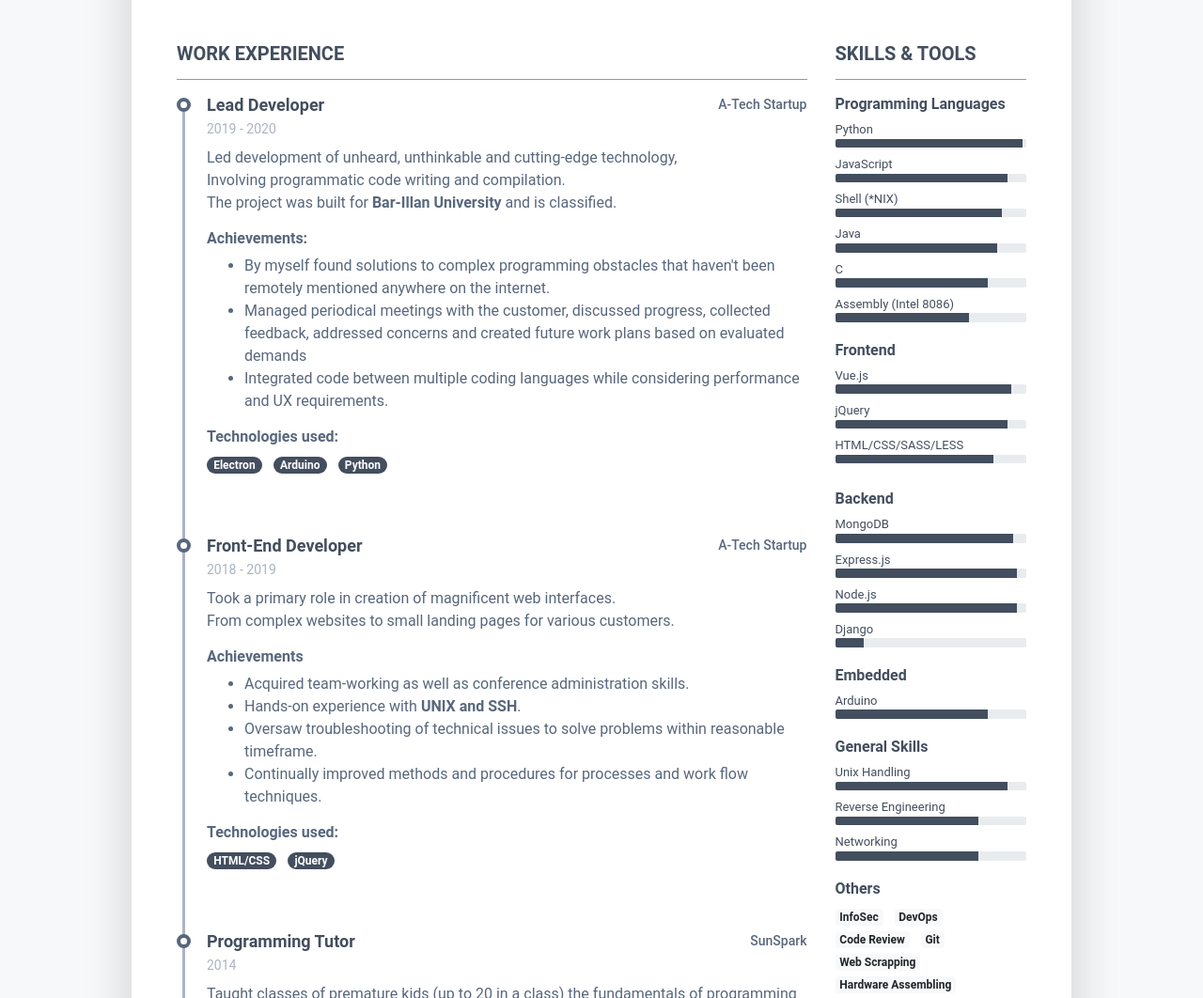
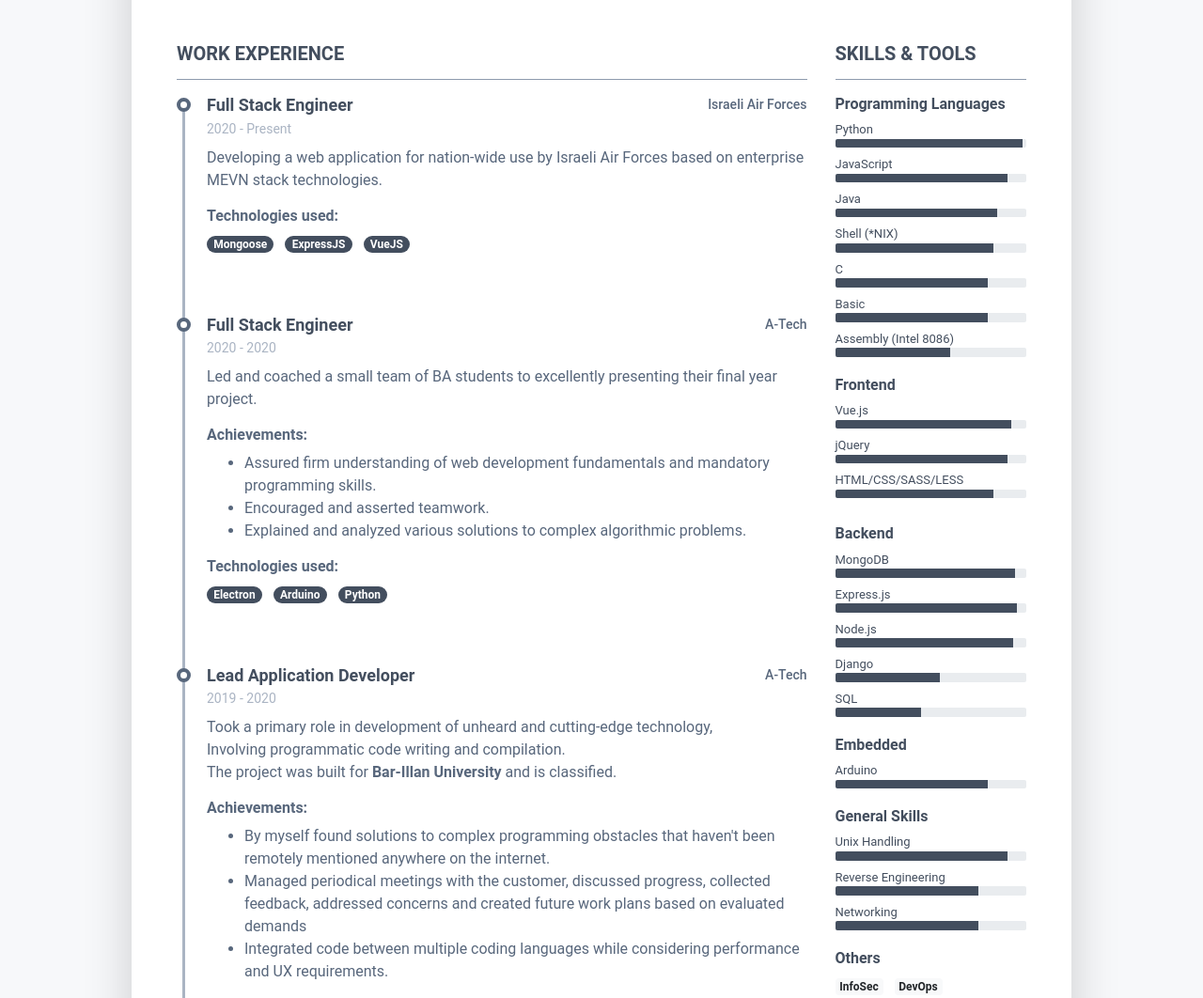
Before and after one commit to codeswhite/codeswhite.github.io, a plain HTML site: page index.html in a window 1280 px wide. Shown: the part 429-1491 px from the top of the page at 94% size. Drawn offline with Linux system fonts and the light colour scheme.

Commit message:
Syncronized with LIN and reacted to remarks

```diff
--- a/index.html
+++ b/index.html
@@ -58,7 +58,8 @@
 							<h1 class="name mt-0 mb-1 text-white text-uppercase text-uppercase">Max Grinberg</h1>
 							<div class="title mb-3">Developer</div>
 							<ul class="list-unstyled">
-								<li class="mb-2"><a href="mailto:max3227@gmail.com"><i class="far fa-envelope fa-fw mr-2"
+								<li class="mb-2"><a href="mailto:max3227@gmail.com"><i
+											class="far fa-envelope fa-fw mr-2"
 											data-fa-transform="grow-3"></i>max3227@gmail.com</a></li>
 							</ul>
 						</div>
@@ -67,14 +68,18 @@
 							<ul class="resume-social list-unstyled">
 								<li>&nbsp;</li> <!-- Placeholder -->
 								<li>&nbsp;</li> <!-- Placeholder -->
+								<li class="mb-3"><a href="https://www.linkedin.com/in/max-grinberg-3623451b8/"><span
+											class="fa-container text-center mr-2"><i
+												class="fab fa-linkedin fa-fw"></i></span>Max Grinberg</a>
+								</li>
+								<li class="mb-3"><a href="https://github.com/codeswhite"><span
+											class="fa-container text-center mr-2"><i
+												class="fab fa-github-alt fa-fw"></i></span>@codeswhite</a>
+								</li>
 								<li class="mb-3"><a
 										href="https://api.whatsapp.com/send?phone=972585000024&text=Hello!"><span
 											class="fa-container text-center mr-2"><i
 												class="fab fa-whatsapp fa-fw"></i></span>+972 500 0024</a>
-								</li>
-								<li class="mb-3"><a href="https://github.com/codeswhite"><span
-											class="fa-container text-center mr-2"><i
-												class="fab fa-github-alt fa-fw"></i></span>@codeswhite</a>
 								</li>
 							</ul>
 						</div>
@@ -90,9 +95,11 @@
 					<h2 class="resume-section-title text-uppercase font-weight-bold pb-3 mb-3">Career Summary</h2>
 					<div class="resume-section-content">
 						<p class="mb-0">
-							Since an exceptionally young age of 11 I had an urge to solve logical problems and create digital solutions.
+							Since an exceptionally young age of 11 I had an urge to solve logical problems and create
+							digital solutions.
 							<br>
-							By constantly broadening my knowledge in various computer science spheres and sharpening existing skills I was able to
+							By constantly broadening my knowledge in various computer science spheres and sharpening
+							existing skills I was able to
 							adapt my works to highest-class professional standards.
 						</p>
 					</div>
@@ -105,20 +112,92 @@
 							</h2>
 							<div class="resume-section-content">
 								<div class="resume-timeline position-relative">
+
+									<article class="resume-timeline-item position-relative pb-5">
+										<div class="resume-timeline-item-header mb-2">
+											<div class="d-flex flex-column flex-md-row">
+												<h3 class="resume-position-title font-weight-bold mb-1">Full Stack
+													Engineer</h3>
+												<div class="resume-company-name ml-auto">Israeli Air Forces</div>
+											</div>
+											<!--//row-->
+											<div class="resume-position-time">2020 - Present</div>
+										</div>
+										<!--//resume-timeline-item-header-->
+										<div class="resume-timeline-item-desc">
+											<p>Developing a web application for nation-wide use by Israeli Air Forces
+												based on enterprise MEVN stack technologies.
+											</p>
+											<h4 class="resume-timeline-item-desc-heading font-weight-bold">Technologies
+												used:</h4>
+											<ul class="list-inline">
+												<li class="list-inline-item"><span
+														class="badge badge-primary badge-pill">Mongoose</span></li>
+												<li class="list-inline-item"><span
+														class="badge badge-primary badge-pill">ExpressJS</span></li>
+												<li class="list-inline-item"><span
+														class="badge badge-primary badge-pill">VueJS</span></li>
+											</ul>
+										</div>
+										<!--//resume-timeline-item-desc-->
+									</article>
+									<!--//resume-timeline-item-->
+
+									<article class="resume-timeline-item position-relative pb-5">
+										<div class="resume-timeline-item-header mb-2">
+											<div class="d-flex flex-column flex-md-row">
+												<h3 class="resume-position-title font-weight-bold mb-1">Full Stack
+													Engineer
+												</h3>
+												<div class="resume-company-name ml-auto">A-Tech</div>
+											</div>
+											<!--//row-->
+											<div class="resume-position-time">2020 - 2020</div>
+										</div>
+										<!--//resume-timeline-item-header-->
+										<div class="resume-timeline-item-desc">
+											<p>Led and coached a small team of BA students to excellently presenting
+												their final year project.
+											</p>
+											<h4 class="resume-timeline-item-desc-heading font-weight-bold">Achievements:
+											</h4>
+											<ul>
+												<li>Assured firm understanding of web development fundamentals and
+													mandatory programming skills.</li>
+												<li>Encouraged and asserted teamwork.</li>
+												<li>Explained and analyzed various solutions to complex algorithmic
+													problems.</li>
+											</ul>
+											<h4 class="resume-timeline-item-desc-heading font-weight-bold">Technologies
+												used:</h4>
+											<ul class="list-inline">
+												<li class="list-inline-item"><span
+														class="badge badge-primary badge-pill">Electron</span></li>
+												<li class="list-inline-item"><span
+														class="badge badge-primary badge-pill">Arduino</span></li>
+												<li class="list-inline-item"><span
+														class="badge badge-primary badge-pill">Python</span></li>
+											</ul>
+										</div>
+										<!--//resume-timeline-item-desc-->
+									</article>
+									<!--//resume-timeline-item-->
+
 									<article class="resume-timeline-item position-relative pb-5">
 
 										<div class="resume-timeline-item-header mb-2">
 											<div class="d-flex flex-column flex-md-row">
-												<h3 class="resume-position-title font-weight-bold mb-1">Lead Developer
+												<h3 class="resume-position-title font-weight-bold mb-1">Lead Application
+													Developer
 												</h3>
-												<div class="resume-company-name ml-auto">A-Tech Startup</div>
+												<div class="resume-company-name ml-auto">A-Tech</div>
 											</div>
 											<!--//row-->
 											<div class="resume-position-time">2019 - 2020</div>
 										</div>
 										<!--//resume-timeline-item-header-->
 										<div class="resume-timeline-item-desc">
-											<p>Led development of unheard, unthinkable and cutting-edge technology,
+											<p>Took a primary role in development of unheard and cutting-edge technology,
 												<br>Involving programmatic code writing and compilation.
 												<br>The project was built for <b>Bar-Illan University</b> and is
 												classified.
@@ -156,14 +235,14 @@
 											<div class="d-flex flex-column flex-md-row">
 												<h3 class="resume-position-title font-weight-bold mb-1">Front-End
 													Developer</h3>
-												<div class="resume-company-name ml-auto">A-Tech Startup</div>
+												<div class="resume-company-name ml-auto">A-Tech</div>
 											</div>
 											<!--//row-->
 											<div class="resume-position-time">2018 - 2019</div>
 										</div>
 										<!--//resume-timeline-item-header-->
 										<div class="resume-timeline-item-desc">
-											<p>Took a primary role in creation of magnificent web interfaces.
+											<p>Developed magnificent web interfaces by designer's characterizations.
 												<br>From complex websites to small landing pages for various customers.
 											</p>
 											<h4 class="resume-timeline-item-desc-heading font-weight-bold">Achievements
@@ -257,18 +336,18 @@
 											</div>
 										</li>
 										<li class="mb-2">
-											<div class="resume-skill-name">Shell (*NIX)</div>
+											<div class="resume-skill-name">Java</div>
 											<div class="progress resume-progress">
 												<div class="progress-bar theme-progress-bar-dark" role="progressbar"
-													style="width: 87%" aria-valuenow="25" aria-valuemin="0"
+													style="width: 85%" aria-valuenow="25" aria-valuemin="0"
 													aria-valuemax="100"></div>
 											</div>
 										</li>
 										<li class="mb-2">
-											<div class="resume-skill-name">Java</div>
+											<div class="resume-skill-name">Shell (*NIX)</div>
 											<div class="progress resume-progress">
 												<div class="progress-bar theme-progress-bar-dark" role="progressbar"
-													style="width: 85%" aria-valuenow="25" aria-valuemin="0"
+													style="width: 83%" aria-valuenow="25" aria-valuemin="0"
 													aria-valuemax="100"></div>
 											</div>
 										</li>
@@ -281,10 +360,18 @@
 											</div>
 										</li>
 										<li class="mb-2">
+											<div class="resume-skill-name">Basic</div>
+											<div class="progress resume-progress">
+												<div class="progress-bar theme-progress-bar-dark" role="progressbar"
+													style="width: 80%" aria-valuenow="25" aria-valuemin="0"
+													aria-valuemax="100"></div>
+											</div>
+										</li>
+										<li class="mb-2">
 											<div class="resume-skill-name">Assembly (Intel 8086)</div>
 											<div class="progress resume-progress">
 												<div class="progress-bar theme-progress-bar-dark" role="progressbar"
-													style="width: 70%" aria-valuenow="25" aria-valuemin="0"
+													style="width: 60%" aria-valuenow="25" aria-valuemin="0"
 													aria-valuemax="100"></div>
 											</div>
 										</li>
@@ -330,7 +417,7 @@
 											<div class="resume-skill-name">MongoDB</div>
 											<div class="progress resume-progress">
 												<div class="progress-bar theme-progress-bar-dark" role="progressbar"
-													style="width: 93%" aria-valuenow="25" aria-valuemin="0"
+													style="width: 94%" aria-valuenow="25" aria-valuemin="0"
 													aria-valuemax="100"></div>
 											</div>
 										</li>
@@ -346,7 +433,7 @@
 											<div class="resume-skill-name">Node.js</div>
 											<div class="progress resume-progress">
 												<div class="progress-bar theme-progress-bar-dark" role="progressbar"
-													style="width: 95%" aria-valuenow="25" aria-valuemin="0"
+													style="width: 93%" aria-valuenow="25" aria-valuemin="0"
 													aria-valuemax="100"></div>
 											</div>
 										</li>
@@ -354,8 +441,15 @@
 											<div class="resume-skill-name">Django</div>
 											<div class="progress resume-progress">
 												<div class="progress-bar theme-progress-bar-dark" role="progressbar"
-													style="width: 15%" aria-valuenow="25" aria-valuemin="0"
+													style="width: 55%" aria-valuenow="25" aria-valuemin="0"
 													aria-valuemax="100"></div>
+											</div>
+										</li>
+										<li class="mb-2">
+											<div class="resume-skill-name">SQL</div>
+											<div class="progress resume-progress">
+												<div class="progress-bar theme-progress-bar-dark" role="progressbar" style="width:45%" aria-valuenow="25"
+													aria-valuemin="0" aria-valuemax="100"></div>
 											</div>
 										</li>
 									</ul>
@@ -417,8 +511,6 @@
 										<li class="list-inline-item"><span class="badge badge-light">Git</span></li>
 										<li class="list-inline-item"><span class="badge badge-light">Web
 												Scrapping</span></li>
-										<li class="list-inline-item"><span class="badge badge-light">Hardware
-												Assembling</span></li>
 									</ul>
 								</div>
 								<!--//resume-skill-item-->
@@ -442,7 +534,7 @@
 						<!-- //education-section -->
 						<!--//interests-section-->
 						<section class="resume-section language-section mb-5">
-							<h2 class="resume-section-title text-uppercase font-weight-bold pb-3 mb-3">Language</h2>
+							<h2 class="resume-section-title text-uppercase font-weight-bold pb-3 mb-3">Languages</h2>
 							<div class="resume-section-content">
 								<ul class="list-unstyled resume-lang-list">
 									<li class="mb-2"><span class="resume-lang-name font-weight-bold">Hebrew</span>
@@ -476,8 +568,8 @@
 	</article>
 	<footer class="footer text-center">
 		<!--/* This template is free as long as you keep the footer attribution link. If you'd like to use the template without the attribution link, you can buy the commercial license via our website: themes.3rdwavemedia.com Thank you for your support. :) */-->
-		<small class="copyright">Designed with love by <a href="http://themes.3rdwavemedia.com"
-				target="_blank">Xiaoying Riley</a> for developers</small>
+		<small class="copyright">Designed with love by <a href="http://themes.3rdwavemedia.com" target="_blank">Xiaoying
+				Riley</a> for developers</small>
 	</footer>
 </body>
 
```
